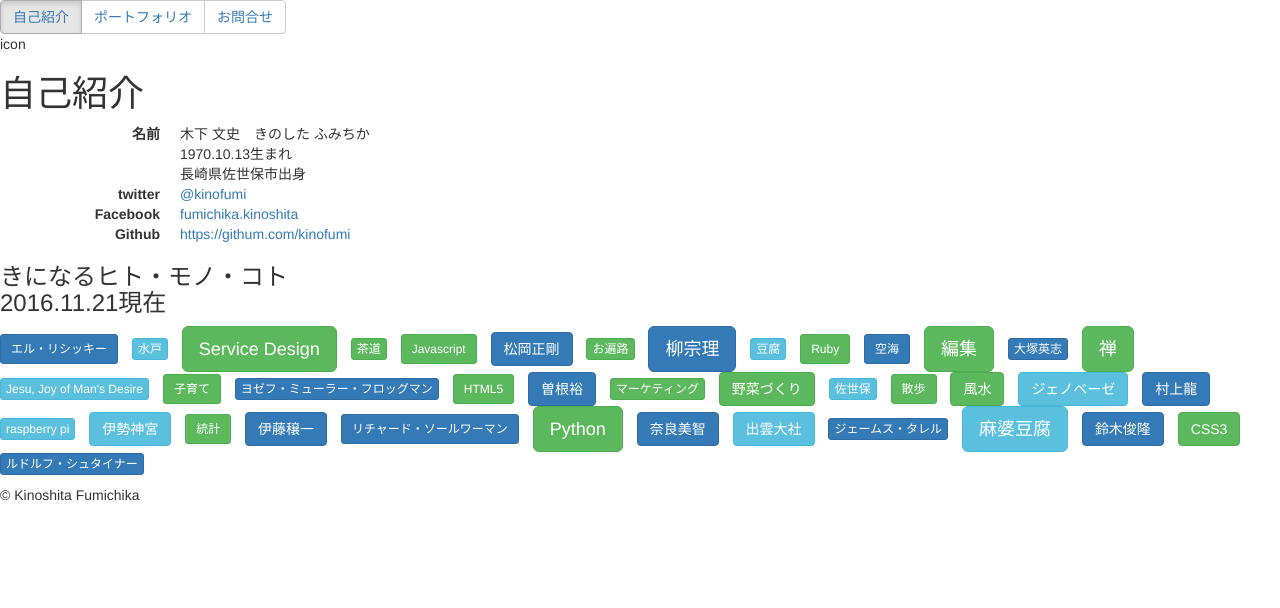
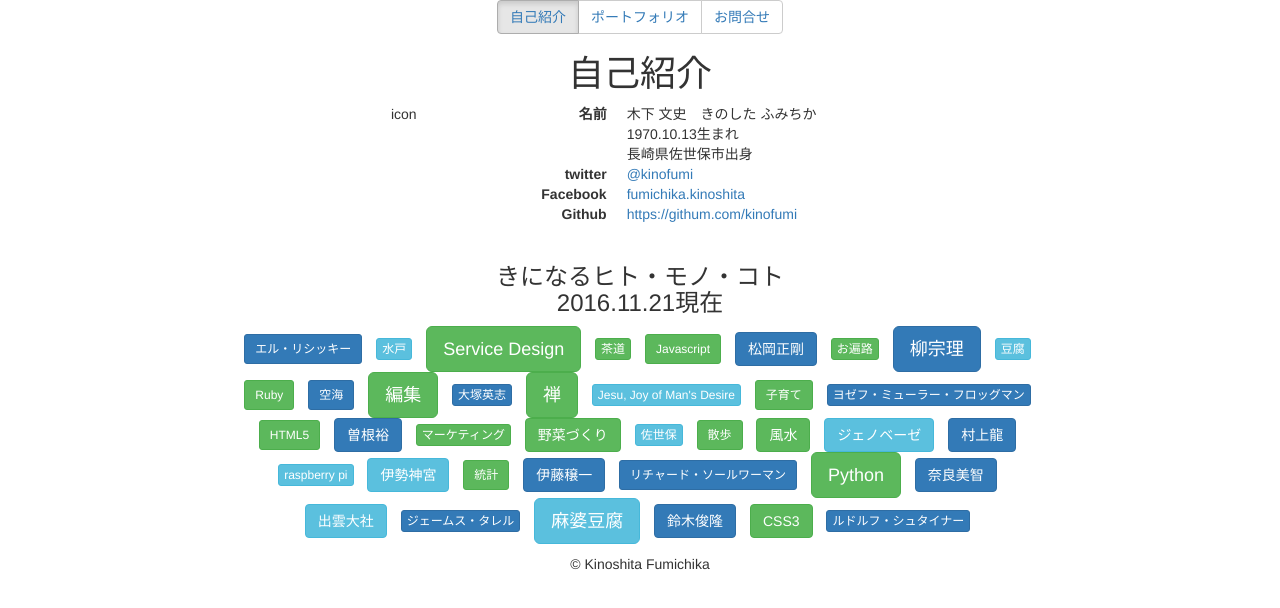
Before and after one commit to kinofumi/kinofumi.github.io, a plain HTML site: page index.html in a window 1280 px wide. Drawn offline with nearby package versions, Linux system fonts and the light colour scheme.

Commit message:
おおよそのレイアウトフィックス

```diff
--- a/index.html
+++ b/index.html
@@ -15,7 +15,7 @@
 </head>
 
 <body>
-  <header>
+  <header class="text-center">
     <nav>
       <div class="btn-group" role="group" aria-label="...">
         <button type="button" class="btn btn-default active"><a href="#">自己紹介</a></button>
@@ -24,10 +24,10 @@
       </div>
     </nav>
   </header>
-  <div>
-    <div>icon</div>
-    <div>
-      <h1>自己紹介</h1>
+  <div class="container-fluid">
+    <h1 class="text-center">自己紹介</h1>
+    <div class="col-sm-4 text-right">icon</div>
+    <div class="col-sm-8">
       <dl class="dl-horizontal">
         <dt>名前</dt>
         <dd>木下 文史　きのした ふみちか<br> 1970.10.13生まれ
@@ -42,8 +42,9 @@
       </dl>
     </div>
   </div>
-  <div>
+  <div class="text-center container-fluid">
     <h3>きになるヒト・モノ・コト<br>2016.11.21現在</h3>
+    <div class="col-sm-8 col-sm-offset-2">
       <ul class="list-inline">
         <li><a href="#" class="btn btn-primary btn-sm">エル・リシッキー</a></li>
         <li><a href="#" class="btn btn-info btn-xs">水戸</a></li>
@@ -84,10 +85,10 @@
         <li><a href="#" class="btn btn-primary">鈴木俊隆</a></li>
         <li><a href="#" class="btn btn-success">CSS3</a></li>
         <li><a href="#" class="btn btn-primary btn-xs">ルドルフ・シュタイナー</a></li>
-
       </ul>
     </div>
-  <footer>&copy; Kinoshita Fumichika</footer>
+  </div>
+  <footer class="text-center">&copy; Kinoshita Fumichika</footer>
 </body>
 
 </html>
```
Lines whose indentation alone changed are shown as unchanged.
